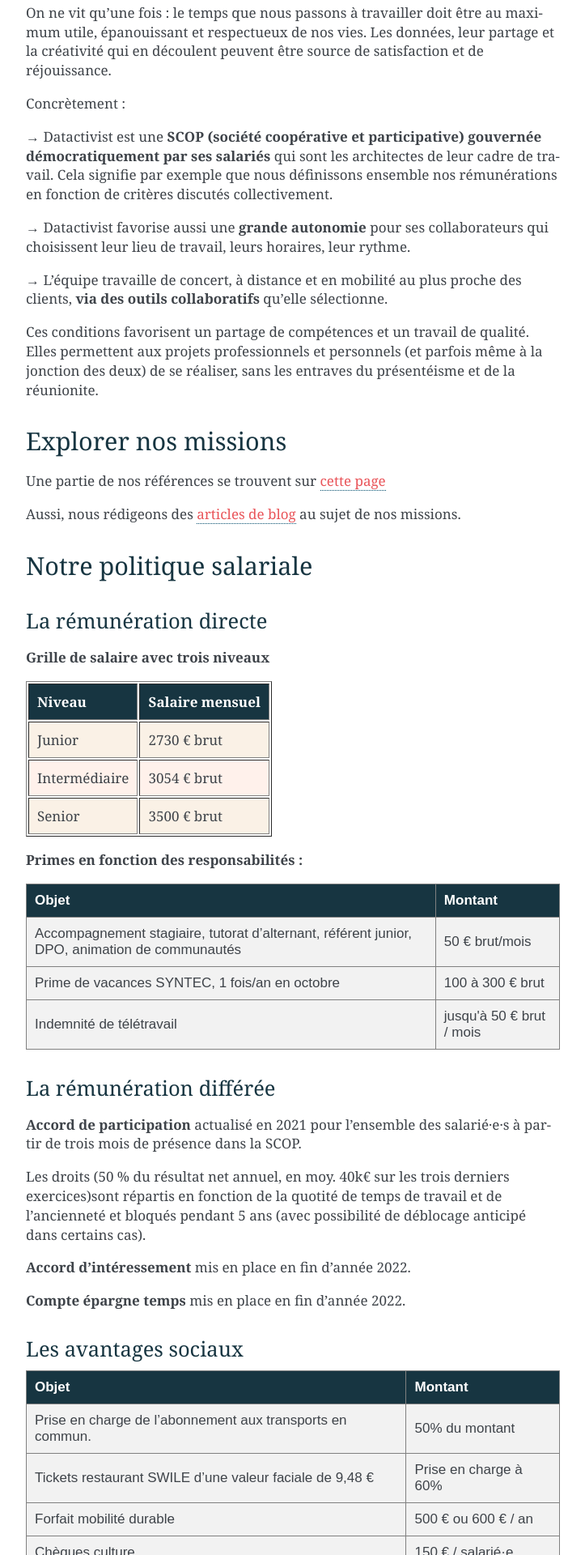
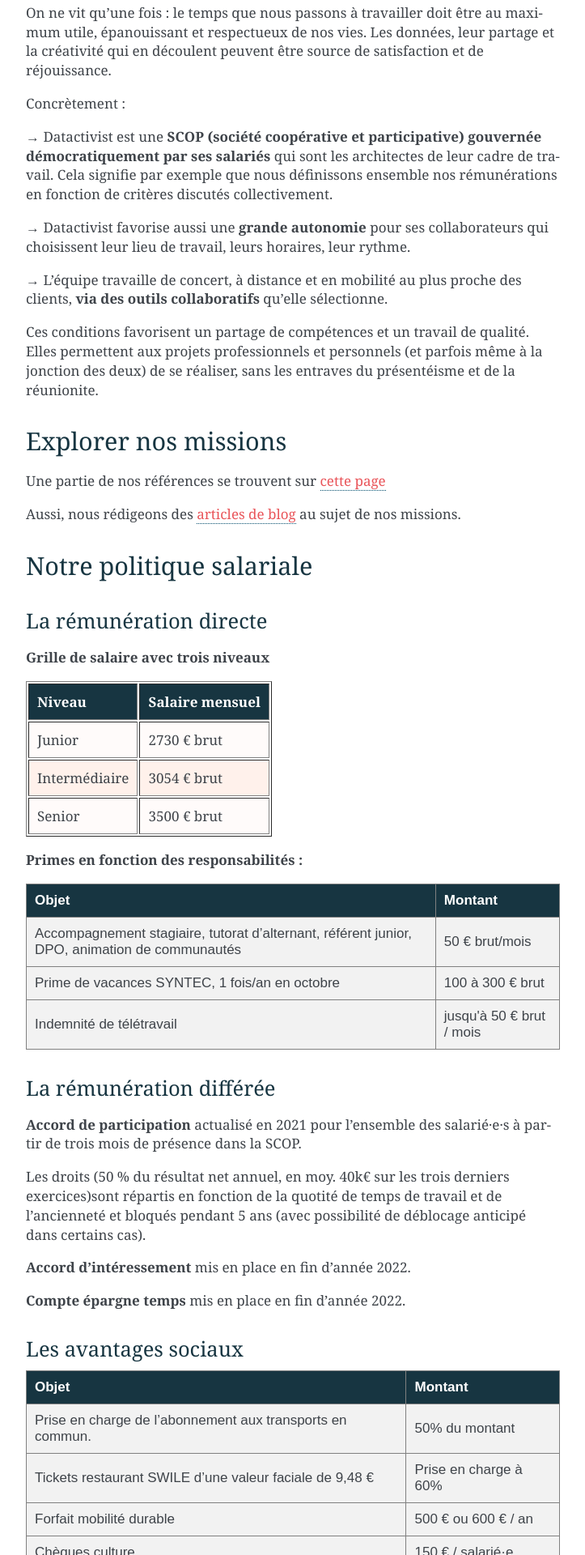
Before and after one commit to datactivist/documentation-datactivist, a Sphinx documentation site: the page built from docs/source/travailler-chez-datactivist.md, in a window 1280 px wide. Shown: the part 2222-4142 px from the top of the page at 81% size, without its empty margins (388-1111 px from the left). Built offline with Sphinx 7.4.7, drawn with Linux system fonts in a browser that asks for light colours.

Commit message:
Update custom.css

```diff
--- a/docs/source/_static/custom.css
+++ b/docs/source/_static/custom.css
@@ -25,7 +25,7 @@ tbody tr:nth-child(even) {
 }
 
 tbody tr:nth-child(odd) {
-  background-color: #FAF1E6;
+  background-color: #fffbfa;
 }
 
 tbody td {
```
